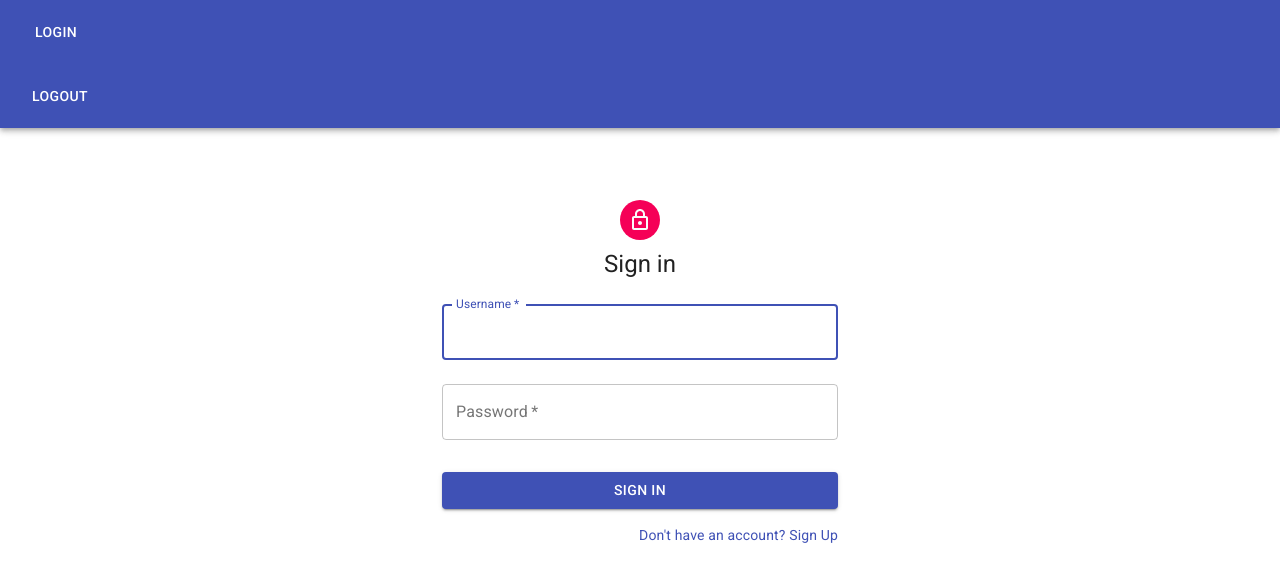
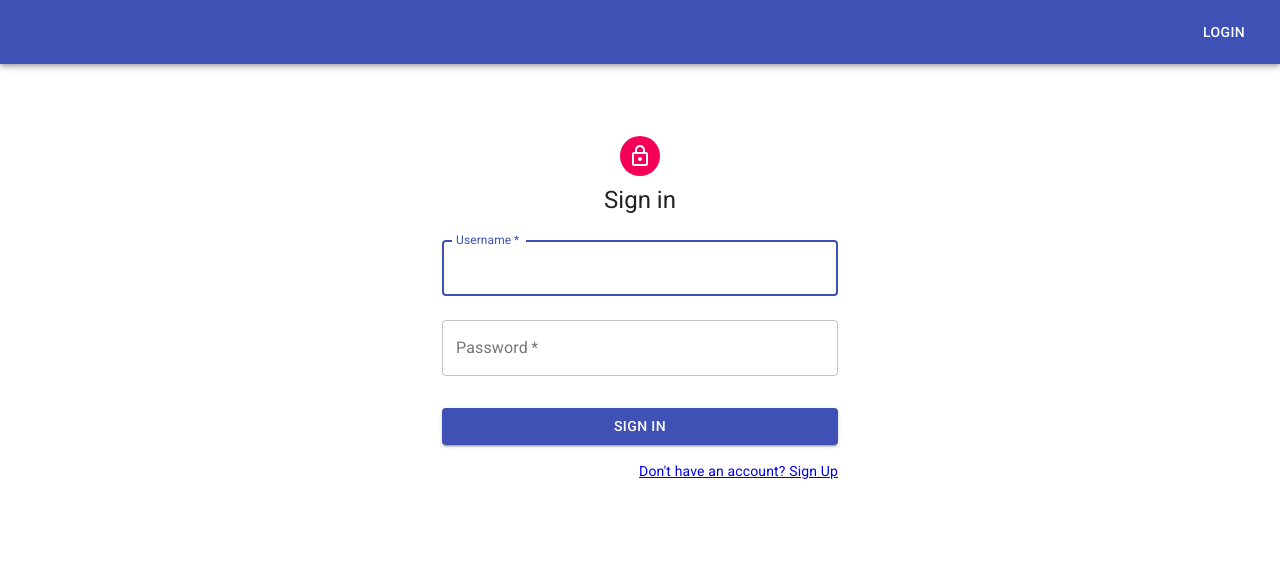
Before and after one commit to aldibatyr/waitline, a React (Create React App) app: page /login in a window 1280 px wide. Shown: the top 582 px of the page. Built offline with nearby package versions, Linux system fonts and the light colour scheme.

Commit message:
working log in and sign up, header renders lgin lgot, started waitline route

```diff
--- a/package.json
+++ b/package.json
@@ -5,6 +5,7 @@
   "dependencies": {
     "@material-ui/core": "^4.4.2",
     "@material-ui/icons": "^4.4.1",
+    "clsx": "^1.0.4",
     "eslint-plugin-react-hooks": "^2.0.1",
     "jwt-decode": "^2.2.0",
     "react": "^16.9.0",
--- a/src/App.js
+++ b/src/App.js
@@ -35,16 +35,15 @@ export default class App extends React.Component {
               exact path={['/', '/register']}
               component={RegistrationRoute}
             />
-            {<PublicOnlyRoute
+            <PublicOnlyRoute
               path={'/login'}
               component={LoginRoute}
             />
-            /*
             <PrivateRoute
               path={'/liveline'}
               component={LiveLineRoute}
             />
-            <PrivateRoute
+            {/* <PrivateRoute
               path={'/addguest'}
               component={AddGuestRoute}
             /> */}
--- /dev/null
+++ b/src/components/GuestCard/GuestCard.js
@@ -0,0 +1,33 @@
+import React from 'react';
+import { makeStyles } from '@material-ui/core/styles';
+import clsx from 'clsx';
+import Card from '@material-ui/core/Card';
+import { CardHeader, IconButton, Typography, CardContent } from '@material-ui/core';
+import MoreVertIcon from '@material-ui/icons/MoreVert';
+
+
+const useStyles = makeStyles(theme => ({
+  card: {
+    maxWidth: 345,
+  }
+}))
+export default function GuestCard() {
+  const classes = useStyles();
+  return (
+    <Card className={classes.card}>
+      <CardHeader
+        action={
+          <IconButton>
+            <MoreVertIcon/>
+          </IconButton>
+        }
+        title="Name of customer"
+      />
+      <CardContent>
+        <Typography component="p">
+          Timer:
+        </Typography>
+      </CardContent>
+    </Card>
+  )
+}
--- /dev/null
+++ b/src/components/Header/Header.css
@@ -0,0 +1,4 @@
+.link {
+  text-decoration: none;
+  color: #FFFFFF;
+}
--- a/src/components/Header/Header.js
+++ b/src/components/Header/Header.js
@@ -1,35 +1,42 @@
-import React from 'react';
+import React, {useState, useContext} from 'react';
 import { makeStyles } from '@material-ui/core/styles';
 import AppBar from '@material-ui/core/AppBar';
 import Toolbar from '@material-ui/core/Toolbar';
-import Typography from '@material-ui/core/Typography';
 import Button from '@material-ui/core/Button';
-import IconButton from '@material-ui/core/IconButton';
-import MenuIcon from '@material-ui/icons/Menu';
-import Box from '@material-ui/core/Box'
+import Box from '@material-ui/core/Box';
+import WaitlineContext from '../../context/WaitlineContext';
+import TokenService from '../../services/token-service';
+import Typography from '@material-ui/core/Typography'
+import {Link} from 'react-router-dom';
+import './Header.css'
 
 const useStyles = makeStyles(theme => ({
   root: {
-    flexGrow: 1,
+    flexGrow: 1
   },
   appbar: {
-    display: "inline-block",
-  },
-  box: {
-    width: '50%',
+    flexDirection: "row",
+    justifyContent: "flex-end",
   },
   title: {
     flexGrow: 1,
   },
 }));
 
-export default function ButtonAppBar() {
+export default function ButtonAppBar(props) {
   const classes = useStyles();
+
+  const context = useContext(WaitlineContext);
+
+  const handleLogOutClick = () => {
+    context.processLogout()
+  }
+
 
   function renderLoginLink() {
     return (
       <Toolbar>
-        <Button color="inherit">Login</Button>
+        <Button color="inherit"><Link className='link' to ='/login'>LOGIN</Link></Button>
       </Toolbar>
     )
   }
@@ -37,18 +44,35 @@ export default function ButtonAppBar() {
   function renderLogoutLink() {
     return (
       <Toolbar>
-        <Button color="inherit">Logout</Button>
+        <Button onClick={handleLogOutClick} color="inherit"><Link className='link' to ='/'>LOGOUT</Link></Button>
       </Toolbar>
     )
+  }
+
+  function renderUsername() {
+    if (context.user.username) {
+      return (
+        <Toolbar>
+          Signed in as {context.user.username.toUpperCase()}
+        </Toolbar>
+      )
+    } else {
+      return (
+        <></>
+      )
+    }
   }
   return (
     <div className={classes.root}>
       <AppBar className={classes.appbar} position="static">
         <Box className={classes.box}>
-          {renderLoginLink()}
+          {renderUsername()}
         </Box>
         <Box className={classes.box}>
-          {renderLogoutLink()}
+          {TokenService.hasAuthToken()
+            ? renderLogoutLink()
+            : renderLoginLink()
+          }
         </Box>
 
       </AppBar>
--- a/src/config.js
+++ b/src/config.js
@@ -1,4 +1,6 @@
+require('dotenv');
+
 export default {
-  API_ENDPOINT: process.env.API_ENDPOINT,
-  TOKEN_KEY: 'waitline-app-auth-token'
+  API_ENDPOINT: process.env.API_ENDPOINT || 'http://localhost:8000/api',
+  TOKEN_KEY: process.env.TOKEN_KEY || 'waitline-app-auth-token'
 }
--- a/src/routes/LiveLineRoute/LiveLineRoute.js
+++ b/src/routes/LiveLineRoute/LiveLineRoute.js
@@ -0,0 +1,17 @@
+import React, {useState, useContext} from 'react';
+import WaitlineContext from '../../context/WaitlineContext';
+import GuestCard from '../../components/GuestCard/GuestCard';
+import Container from '@material-ui/core/Container';
+
+
+
+export default function LiveLineRoute(props) {
+  const context = useContext(WaitlineContext)
+
+
+  return (
+    <Container component="main" maxWidth="xs">
+      <GuestCard/>
+    </Container>
+  )
+}
--- a/src/routes/LoginRoute/LoginRoute.js
+++ b/src/routes/LoginRoute/LoginRoute.js
@@ -1,14 +1,16 @@
-import React from 'react';
+import React, {useState, useContext} from 'react';
 import Avatar from '@material-ui/core/Avatar';
 import Button from '@material-ui/core/Button';
 import CssBaseline from '@material-ui/core/CssBaseline';
 import TextField from '@material-ui/core/TextField';
-import Link from '@material-ui/core/Link';
+import {Link} from 'react-router-dom';
 import Grid from '@material-ui/core/Grid';
 import LockOutlinedIcon from '@material-ui/icons/LockOutlined';
 import Typography from '@material-ui/core/Typography';
 import { makeStyles } from '@material-ui/core/styles';
 import Container from '@material-ui/core/Container';
+import AuthApiService from '../../services/auth-api-service';
+import WaitlineContext from '../../context/WaitlineContext'
 
 
 const useStyles = makeStyles(theme => ({
@@ -36,8 +38,38 @@ const useStyles = makeStyles(theme => ({
   },
 }));
 
-export default function SignIn() {
+export default function SignIn(props) {
   const classes = useStyles();
+  const context = useContext(WaitlineContext);
+  const [error, setError] = useState(null);
+  const [username, setUsername] = useState(null);
+  const [password, setPassword] = useState(null);
+
+  const handleSubmit = (e) => {
+    e.preventDefault();
+    let input = {username, password}
+    console.log(input)
+    AuthApiService.postLogin(input)
+      .then(res => {
+        console.log(e)
+        context.processLogin(res.authToken)
+        props.history.push('/liveline')
+      })
+      .catch(res => {
+        console.log(res)
+        setError(res.error)
+      })
+  }
+
+  const renderError = () => {
+    if (error) {
+      return (
+        <div>
+          <p>{error}</p>
+        </div>
+      )
+    }
+  }
 
   return (
     <Container component="main" maxWidth="xs">
@@ -49,7 +81,8 @@ export default function SignIn() {
         <Typography component="h1" variant="h5">
           Sign in
         </Typography>
-        <form className={classes.form} validate>
+        {renderError()}
+        <form className={classes.form} onSubmit={(e) => handleSubmit(e)} noValidate>
           <TextField
             variant="outlined"
             margin="normal"
@@ -60,6 +93,7 @@ export default function SignIn() {
             name="username"
             autoComplete="username"
             autoFocus
+            onChange={(e) => setUsername(e.target.value)}
           />
           <TextField
             variant="outlined"
@@ -71,6 +105,7 @@ export default function SignIn() {
             type="password"
             id="password"
             autoComplete="current-password"
+            onChange={(e) => setPassword(e.target.value)}
           />
           <Button
             type="submit"
@@ -83,7 +118,7 @@ export default function SignIn() {
           </Button>
           <Grid container justify="flex-end">
             <Grid item>
-              <Link href="/register" variant="body2">
+              <Link to="/register" variant="body2">
                 {"Don't have an account? Sign Up"}
               </Link>
             </Grid>
--- a/src/routes/RegistrationRoute/RegistrationRoute.js
+++ b/src/routes/RegistrationRoute/RegistrationRoute.js
@@ -3,14 +3,13 @@ import Avatar from '@material-ui/core/Avatar';
 import Button from '@material-ui/core/Button';
 import CssBaseline from '@material-ui/core/CssBaseline';
 import TextField from '@material-ui/core/TextField';
-import Link from '@material-ui/core/Link';
+import {Link} from 'react-router-dom';
 import Grid from '@material-ui/core/Grid';
 import LockOutlinedIcon from '@material-ui/icons/LockOutlined';
 import Typography from '@material-ui/core/Typography';
 import { makeStyles } from '@material-ui/core/styles';
 import Container from '@material-ui/core/Container';
 import AuthApiService from '../../services/auth-api-service';
-import { InputBase } from '@material-ui/core';
 
 const useStyles = makeStyles(theme => ({
   '@global': {
@@ -158,7 +157,7 @@ export default function SignUp(props) {
           </Button>
           <Grid container justify="flex-end">
             <Grid item>
-              <Link href="/login" variant="body2">
+              <Link to="/login" variant="body2">
                 Already have an account? Sign in
               </Link>
             </Grid>
--- a/src/services/auth-api-service.js
+++ b/src/services/auth-api-service.js
@@ -1,9 +1,10 @@
+import 'dotenv';
 import config from '../config';
 import TokenService from './token-service';
 
 const AuthApiService = {
   postUser(user) {
-    return fetch(`http://localhost:8000/api/users`, {
+    return fetch(`${config.API_ENDPOINT}/users`, {
       method: 'POST',
       headers: {
         'content-type': 'application/json',
--- a/src/services/idle-service.js
+++ b/src/services/idle-service.js
@@ -27,7 +27,7 @@ const IdleService = {
       )
     )
   },
-  urRegisterIdleResets() {
+  unRegisterIdleResets() {
     clearTimeout(_timeoutId)
     _notIdleEvents.forEach(event =>
       document.removeEventListener(
```
Also changed, not shown: 1 other file (tests, documents, lock files or other folders).
